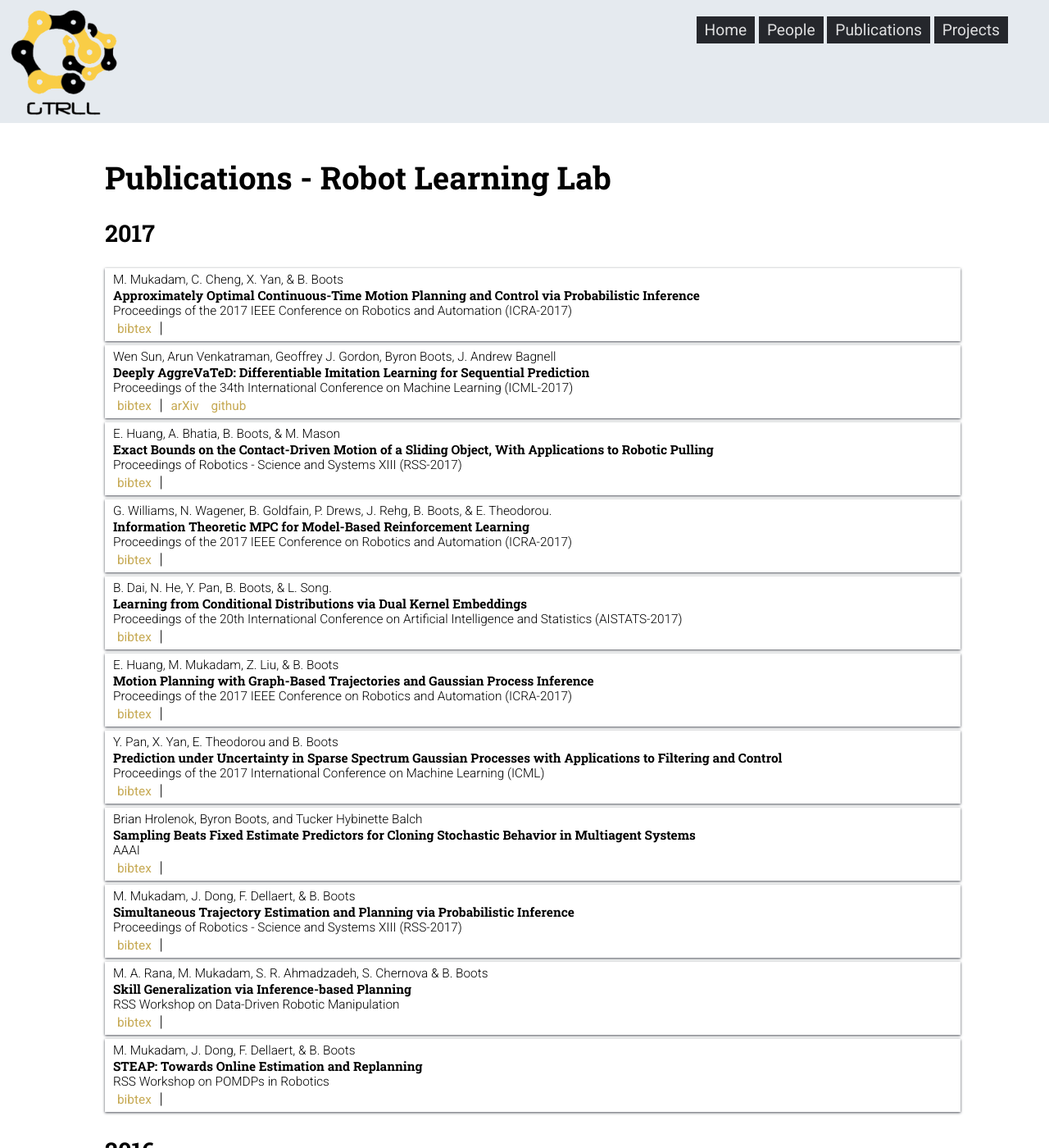
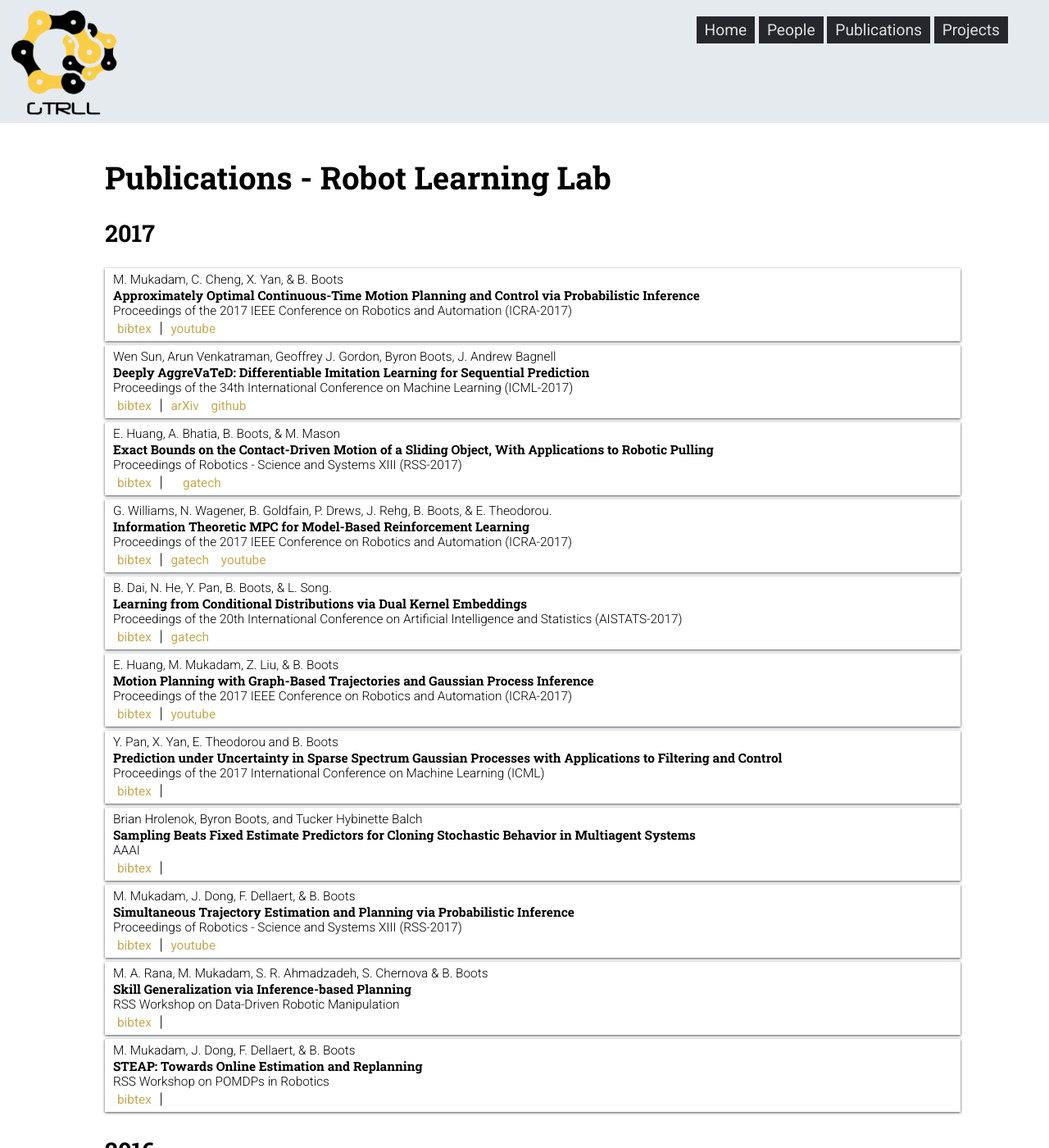
Before and after one commit to AJLiu/rll-site, a Jekyll site: the page built from pages/publications.html, in a window 1280 px wide and 1400 px high. Shown: the whole window at 82% size. Built offline with Jekyll 4.4.1, drawn with Linux system fonts in a browser that asks for light colours; nearby versions of some CDN libraries; some of the changed text lies outside the part shown.

Commit message:
added names for everything

```diff
--- a/_data/papers/2015.yaml
+++ b/_data/papers/2015.yaml
@@ -9,5 +9,6 @@
 - title: 'Scalable Reinforcement Learning via Trajectory Optimization and Approximate Gaussian Process Regression'
   authors: Y. Pan, X. Yan, E. Theodorou, & B. Boots
   links:
-    - url: paper - http://www.cc.gatech.edu/~bboots3/files/scalableRL.pdf
+    - url: http://www.cc.gatech.edu/~bboots3/files/scalableRL.pdf
+      name: gatech
   in: NIPS Workshop
--- a/_data/papers/2016.yaml
+++ b/_data/papers/2016.yaml
@@ -2,17 +2,21 @@
   authors: M. Mukadam, X. Yan, & B. Boots
   links:
     - url: https://www.youtube.com/watch?v=BqiBX73Ww88
+      name: youtube
   in:  	Proceedings of the 2016 IEEE Conference on Robotics and Automation (ICRA-2016)
 
 - title: 'Incremental Variational Sparse Gaussian Process Regression'
   authors: C. Cheng, and B. Boots
   links:
     - url: https://papers.nips.cc/paper/6473-incremental-variational-sparse-gaussian-process-regression
+      name: NIPS
   in: Advances in Neural Information Processing Systems
 
 - title: 'Motion Planning as Probabilistic Inference using Gaussian Processes and Factor Graphs'
   authors: J. Dong, M. Mukadam, F. Dellaert, & B. Boots
   links:
-    - url: video - https://www.youtube.com/watch?v=mVA8qhGf7Socode
+    - url: https://www.youtube.com/watch?v=mVA8qhGf7Socode
+      name: youtube
     - url: https://github.com/gtrll/gpmp2'
+      name: github
   in: Proceedings of Robotics - Science and Systems XII (RSS-2016)
--- a/_data/papers/2017.yaml
+++ b/_data/papers/2017.yaml
@@ -2,6 +2,7 @@
   authors: M. Mukadam, C. Cheng, X. Yan, & B. Boots
   links:
     - url: https://www.youtube.com/watch?v=8rQcg1O-6aU
+      name: youtube
   in: Proceedings of the 2017 IEEE Conference on Robotics and Automation (ICRA-2017)
 
 - title: 'Deeply AggreVaTeD: Differentiable Imitation Learning for Sequential Prediction'
@@ -19,23 +20,28 @@
   authors: E. Huang, A. Bhatia, B. Boots, & M. Mason
   links:
     - url: http://www.cc.gatech.edu/~bboots3/files/Huang_pulling.pdf
+    - name: gatech
   in: Proceedings of Robotics - Science and Systems XIII (RSS-2017)
 - title: 'Information Theoretic MPC for Model-Based Reinforcement Learning'
   authors: G. Williams, N. Wagener, B. Goldfain, P. Drews, J. Rehg, B. Boots, & E. Theodorou.
   links:
     - url: http://www.cc.gatech.edu/~bboots3/files/InformationTheoreticMPC.pdf
+      name: gatech
     - url:  https://www.youtube.com/watch?v=f2at-cqaJMM
+      name: youtube
   in: Proceedings of the 2017 IEEE Conference on Robotics and Automation (ICRA-2017)
 
 - title: 'Learning from Conditional Distributions via Dual Kernel Embeddings'
   authors: B. Dai, N. He, Y. Pan, B. Boots, & L. Song.
   links:
     - url: http://www.cc.gatech.edu/~bboots3/files/dual_kernel_embedding.pdf
+      name: gatech
   in: Proceedings of the 20th International Conference on Artificial Intelligence and Statistics (AISTATS-2017)
 - title: 'Motion Planning with Graph-Based Trajectories and Gaussian Process Inference'
   authors:  E. Huang, M. Mukadam, Z. Liu, & B. Boots
   links:
     - url: https://www.youtube.com/watch?v=BTLNtZTMNnA
+      name: youtube
   in: Proceedings of the 2017 IEEE Conference on Robotics and Automation (ICRA-2017)
 
 - title: 'Prediction under Uncertainty in Sparse Spectrum Gaussian Processes with Applications to Filtering and Control'
@@ -49,7 +55,8 @@
 - title: 'Simultaneous Trajectory Estimation and Planning via Probabilistic Inference'
   authors: M. Mukadam, J. Dong, F. Dellaert, & B. Boots
   links:
-    - url: video - https://www.youtube.com/watch?v=lyayNKV1eAQcode
+    - url: https://www.youtube.com/watch?v=lyayNKV1eAQcode
+      name: youtube
     - url: https://github.com/gtrll/piper
   in:  	Proceedings of Robotics - Science and Systems XIII (RSS-2017)
 
```
